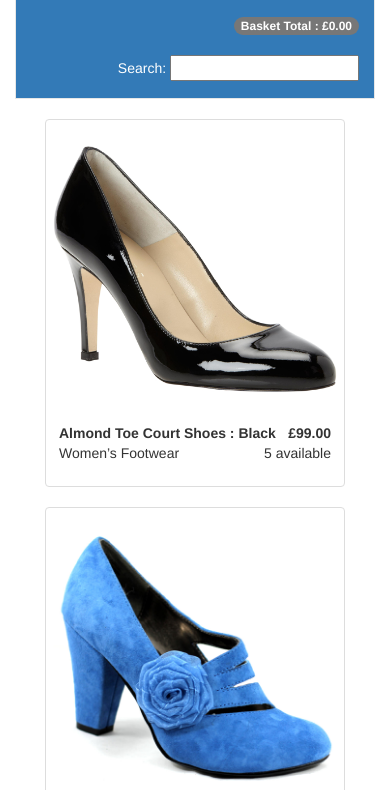
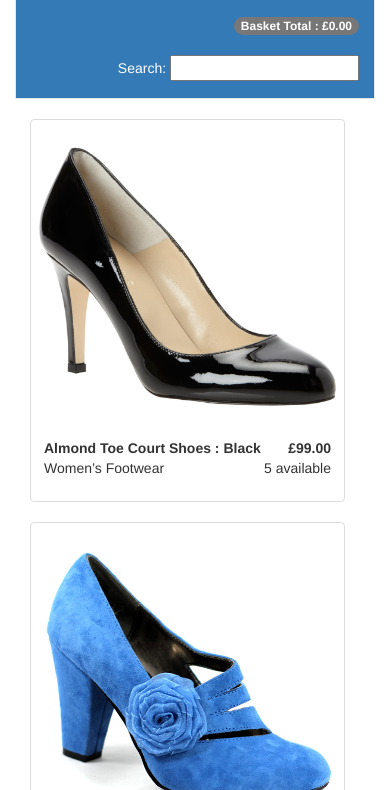
Before and after one commit to wardymate/clothing-retailer, a website: page public/index.html in a window 390 px wide. Shown: the part 54-844 px from the top of the page. Drawn offline with nearby package versions, Linux system fonts and the light colour scheme; some packages are replaced by stand-ins of ours.

Commit message:
updated readme

```diff
--- a/public/css/style.css
+++ b/public/css/style.css
@@ -1,3 +1,8 @@
+a {
+  cursor: pointer; cursor: hand;
+  text-decoration: none;
+}
+
 h3 {
   text-align: center;
 }
@@ -21,10 +26,6 @@ h3 {
   margin: 5px;
   width: 100%;
   text-align: center;
-}
-
-#shop {
-  padding-left: 0px;
 }
 
 #shopping-basket {
@@ -60,6 +61,10 @@ h3 {
   border-color: #E7E7E7;
 }
 
+.no-padding-left {
+  padding-left: 0px;
+}
+
 .totals {
   list-style-type: none;
   padding-right: 0px;
--- a/public/index.html
+++ b/public/index.html
@@ -35,8 +35,8 @@
             <p>{{ctrl.errorMessage}}</p>
           </div>
         </section>
-        <section class="col-sm-8">
-          <ul id="shop" >
+        <section class="col-sm-8 no-padding-left">
+          <ul class="no-padding-left">
             <li ng-repeat="item in ctrl.products.items | filter:query" class="col-sm-6 col-lg-6 col-md-6 item-panel">
               <a class="thumbnail" ng-click="ctrl.addItemToBasket(item)">
                 <img ng-src="{{item.imageUrl}}">
```
Also changed, not shown: README.md, 1 other file.
